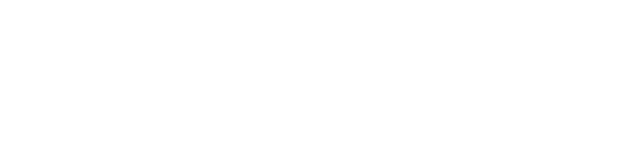
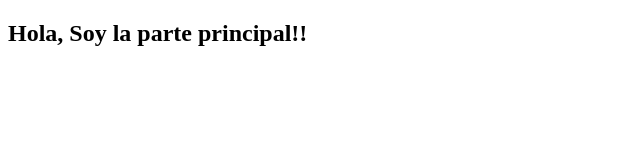
Before and after one commit to amemilars8/prueba1Git, a plain HTML site: page index.html in a window 1280 px wide. Shown: the whole page, without its empty margins (0-640 px from the left). Drawn offline with Linux system fonts and the light colour scheme.

Commit message:
agregado el main

```diff
--- a/index.html
+++ b/index.html
@@ -8,6 +8,10 @@
 </head>
 <body>
 
+    <main>
+        <h2>Hola, Soy la parte principal!!</h2>
+    </main>
+
     <script src="index.js"></script>
 </body>
 </html>
```
